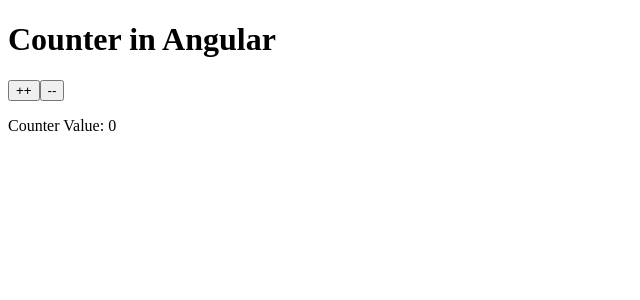
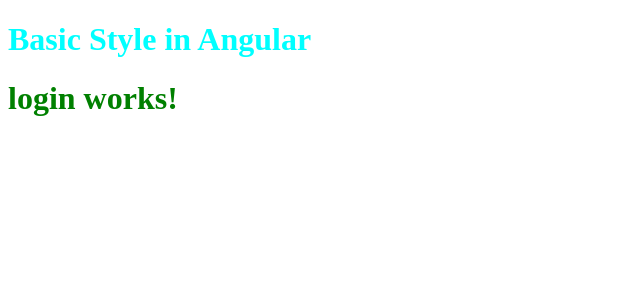
Before and after one commit to YashShetty2001/Angular, an Angular app: page / in a window 1280 px wide. Shown: the top 300 px of the page, without its empty margins (0-640 px from the left). Built offline with nearby package versions, Linux system fonts and the light colour scheme.

Commit message:
basics of style

```diff
--- a/src/app/app.component.css
+++ b/src/app/app.component.css
@@ -0,0 +1,4 @@
+/* this will have second preference as the first preference will be of internal css */
+.heading{
+    color: red;
+}
--- a/src/app/app.component.html
+++ b/src/app/app.component.html
@@ -1,5 +1,6 @@
-<h1>{{title}} </h1>
-
-<button (click)="counter('add')">++ </button>
-<button (click)="counter('sub')">-- </button>
-<p>Counter Value: {{count}}</p>
+<h1 class="heading">{{title}} </h1>
+<!-- highest prefernce for this styling -->
+<Style> .heading{
+    color:aqua;
+}</Style>
+<app-login></app-login>
--- a/src/app/app.component.ts
+++ b/src/app/app.component.ts
@@ -6,11 +6,7 @@
   styleUrls: ['./app.component.css']
 })
 export class AppComponent {
-  title = 'Counter in Angular';
-  count:number=0;
-  counter(val:string)
-  {
-    val==='add'? this.count++ :this.count--;
-  }
+  title = 'Basic Style in Angular';
+
 
 }
--- a/src/app/app.module.ts
+++ b/src/app/app.module.ts
@@ -2,12 +2,14 @@
 import { BrowserModule } from '@angular/platform-browser';
 
 import { AppComponent } from './app.component';
+import { LoginComponent } from './login/login.component';
 
 
 
 @NgModule({
     declarations: [
         AppComponent,
+        LoginComponent,
     ],
     providers: [],
     bootstrap: [AppComponent],
--- /dev/null
+++ b/src/app/login/login.component.html
@@ -0,0 +1 @@
+<h1 class="heading">login works!</h1>
--- a/src/styles.css
+++ b/src/styles.css
@@ -1 +1,4 @@
 /* You can add global styles to this file, and also import other style files */
+.heading{
+    color: green;
+}
```
Also changed, not shown: src/app/login/login.component.ts (added, +10 -0 lines), src/app/login/login.component.css (added), 1 other file (tests, documents, lock files or other folders).
